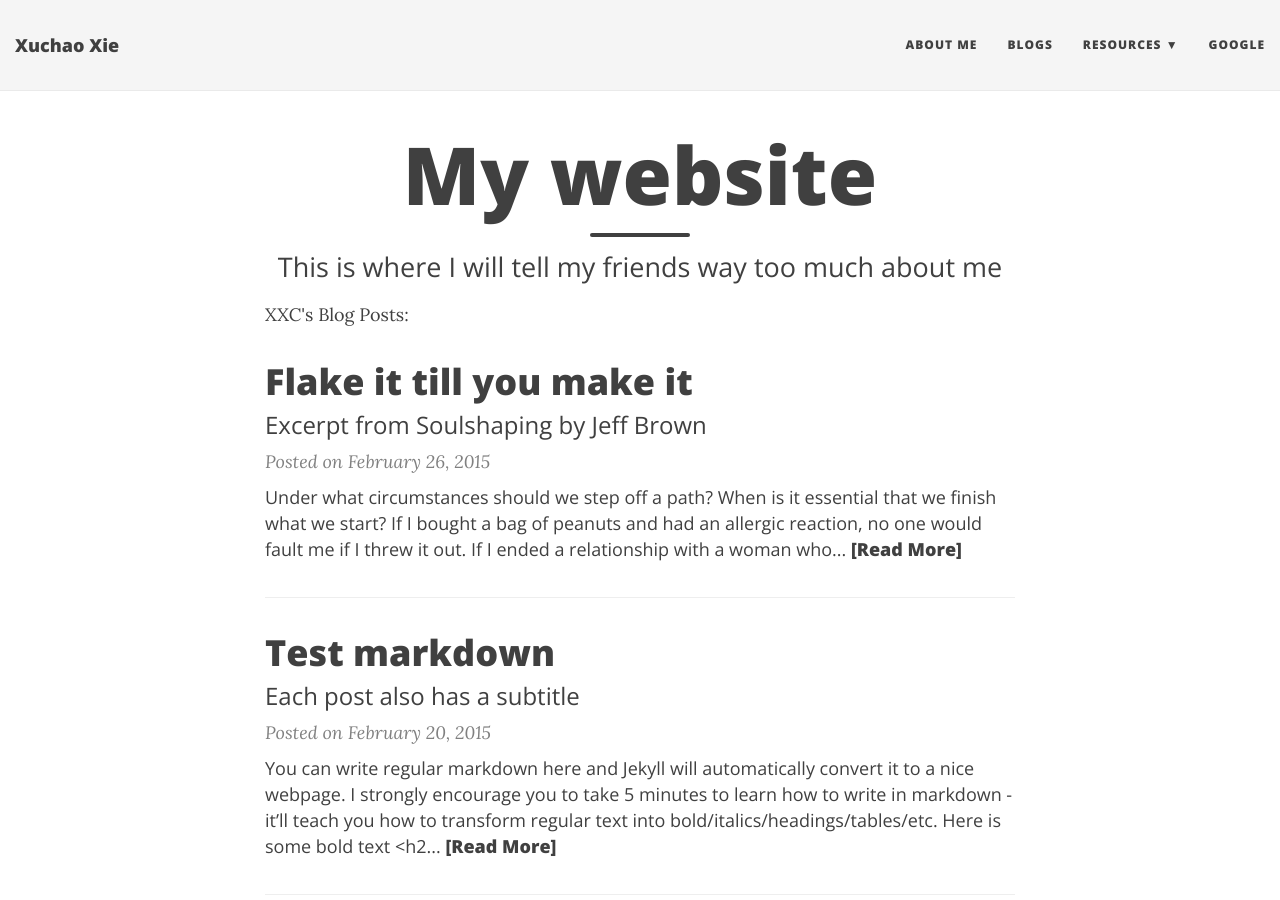
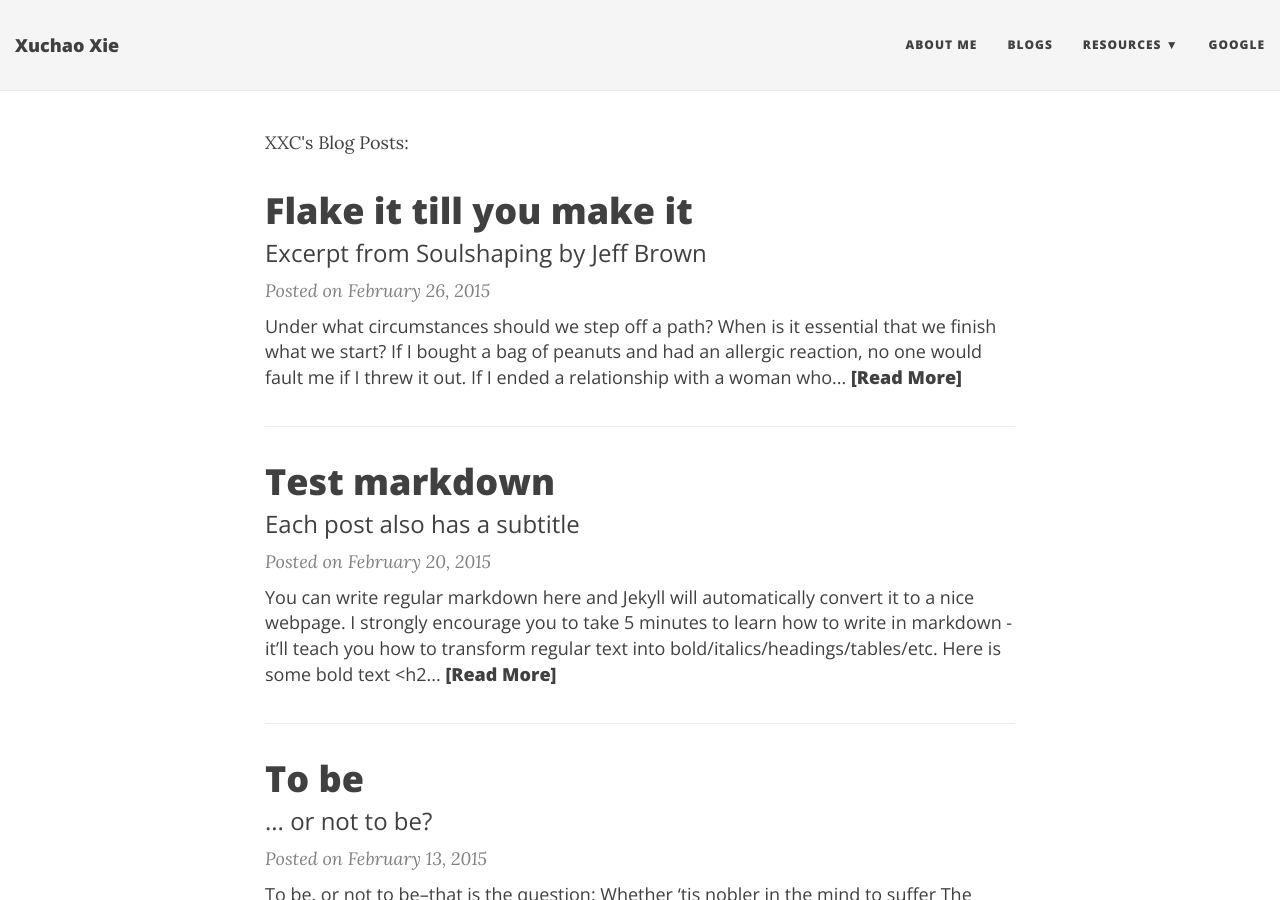
Before and after one commit to xiexuchao/xiexuchao.github.io, a Jekyll site: the page built from index.html, in a window 1280 px wide and 900 px high. Built offline with Jekyll 4.4.1, drawn with Linux system fonts in a browser that asks for light colours; nearby versions of some CDN libraries; the list of posts is cut into pages by our own code.

Commit message:
Update index.html

```diff
--- a/index.html
+++ b/index.html
@@ -1,7 +1,5 @@
 ---
 layout: page
-title: My website
-subtitle: This is where I will tell my friends way too much about me
 ---
 <div class="index-posts-title">XXC's Blog Posts:</div>
 
```
